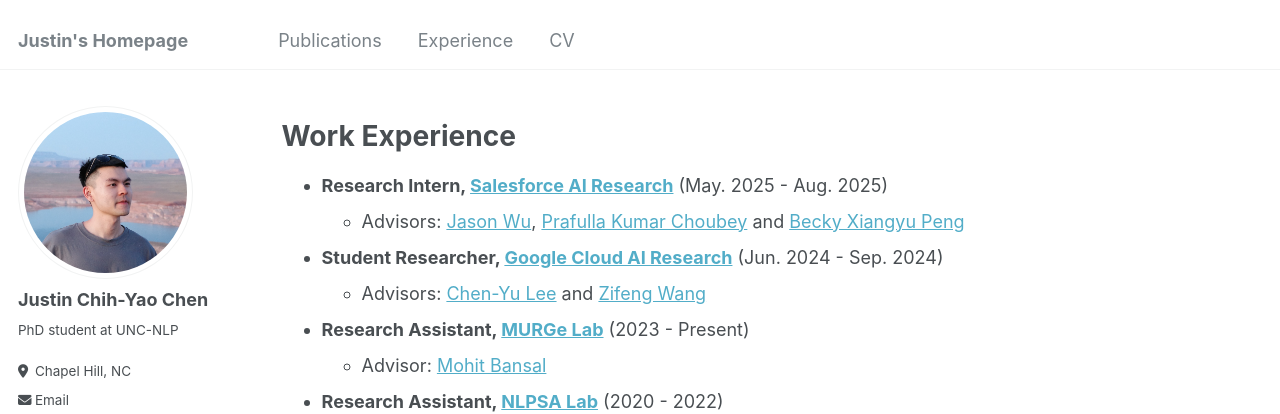
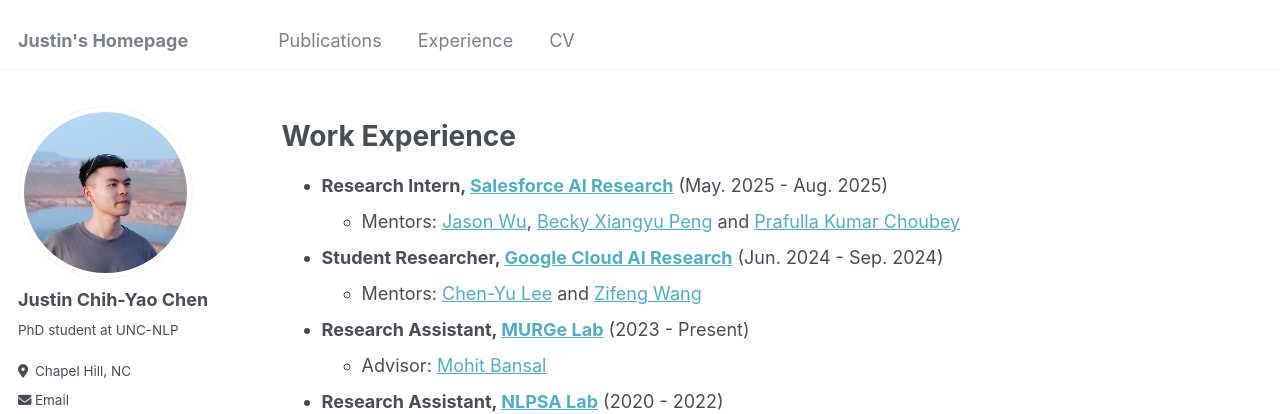
Before and after one commit to dinobby/dinobby.github.io, a Jekyll site: the page built from _pages/experience.md, in a window 1280 px wide and 1117 px high. Shown: the top 414 px of the window. Built offline with Jekyll 4.4.1, drawn with Linux system fonts in a browser that asks for light colours; some web fonts are replaced.

Commit message:
Update experience.md

```diff
--- a/_pages/experience.md
+++ b/_pages/experience.md
@@ -8,9 +8,9 @@ author_profile: true
 # Work Experience
 
 * **Research Intern, [Salesforce AI Research](https://www.salesforceairesearch.com/)** (May. 2025 - Aug. 2025)
-    * Advisors: [Jason Wu](https://jasonwu0731.github.io/), [Prafulla Kumar Choubey](https://scholar.google.com/citations?user=k7aMOCsAAAAJ&hl=zh-CN) and [Becky Xiangyu Peng](https://xiangyu-peng.github.io/)
+    * Mentors: [Jason Wu](https://jasonwu0731.github.io/), [Becky Xiangyu Peng](https://xiangyu-peng.github.io/) and [Prafulla Kumar Choubey](https://scholar.google.com/citations?user=k7aMOCsAAAAJ)
 * **Student Researcher, [Google Cloud AI Research](https://research.google/teams/cloud-ai/)** (Jun. 2024 - Sep. 2024)
-    * Advisors: [Chen-Yu Lee](https://research.google/people/chen-yu-lee/) and [Zifeng Wang](https://research.google/people/zifeng-wang/)
+    * Mentors: [Chen-Yu Lee](https://research.google/people/chen-yu-lee/) and [Zifeng Wang](https://research.google/people/zifeng-wang/)
 * **Research Assistant, [MURGe Lab](https://murgelab.cs.unc.edu/)** (2023 - Present)
     * Advisor: [Mohit Bansal](https://www.cs.unc.edu/~mbansal/)
 * **Research Assistant, [NLPSA Lab](https://academiasinicanlplab.github.io/)** (2020 - 2022)
```
